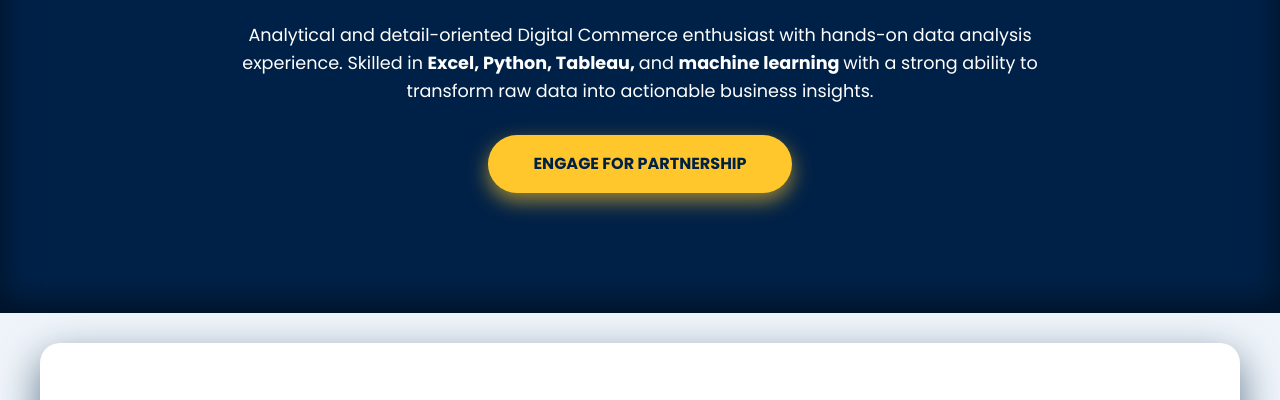
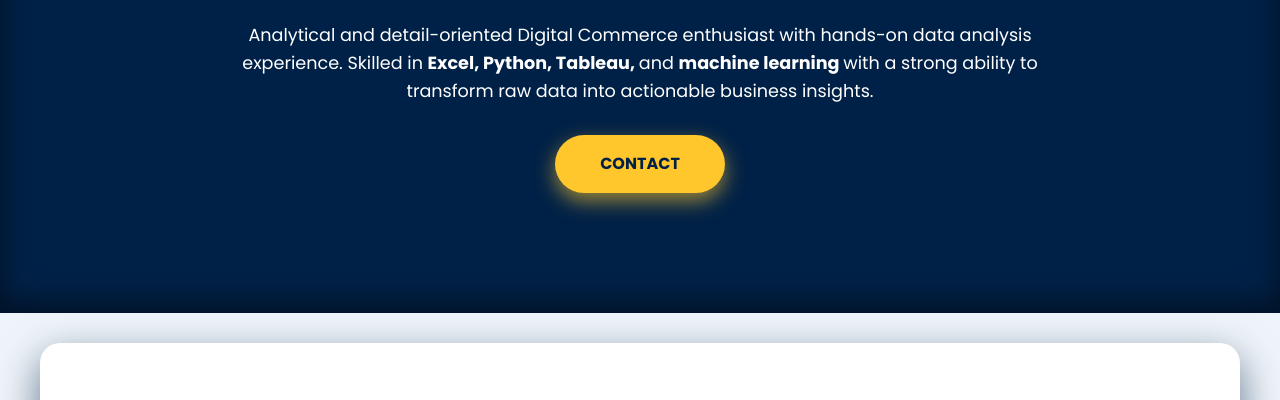
Before and after one commit to loeijovanka-byte/jovanka-portofolio, a plain HTML site: page index.html in a window 1280 px wide. Shown: the part 650-1050 px from the top of the page. Drawn offline with Linux system fonts and the light colour scheme.

Commit message:
Update index.html

```diff
--- a/index.html
+++ b/index.html
@@ -446,7 +446,7 @@
                 <h1>I'M JOVANKA LOEI</h1>
                 <p class="tagline">Data Analyst | Business Intelligence</p>
                 <p style="max-width: 800px; margin: 0 auto; font-size: 1.1em;">Analytical and detail-oriented Digital Commerce enthusiast with hands-on data analysis experience. Skilled in <strong>Excel, Python, Tableau, </strong>and <strong>machine learning </strong>with a strong ability to transform raw data into actionable business insights.</p>
-                <a href="#contact" class="cta-button">Engage for Partnership</a>
+                <a href="#contact" class="cta-button">Contact</a>
             </div>
         </section>
 
```
